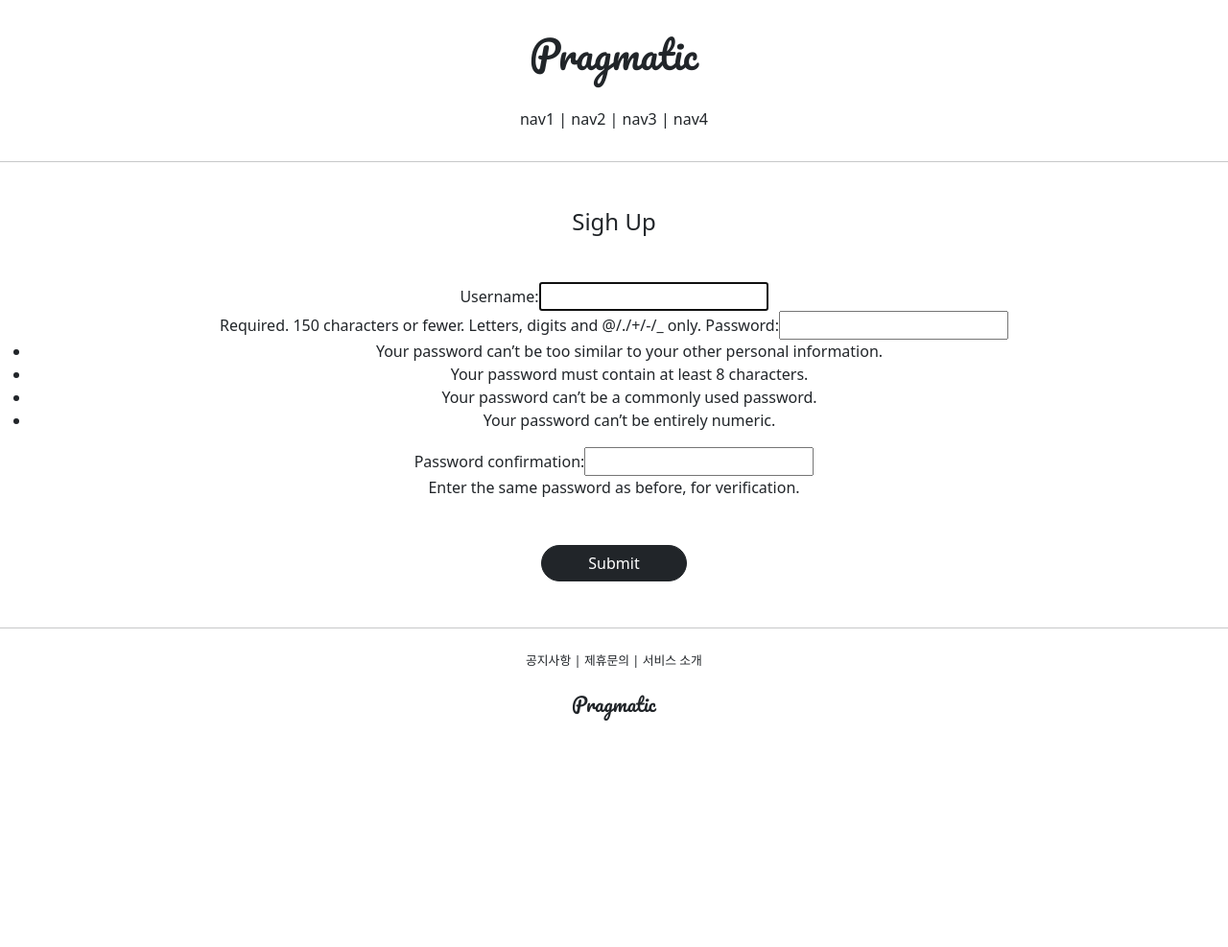
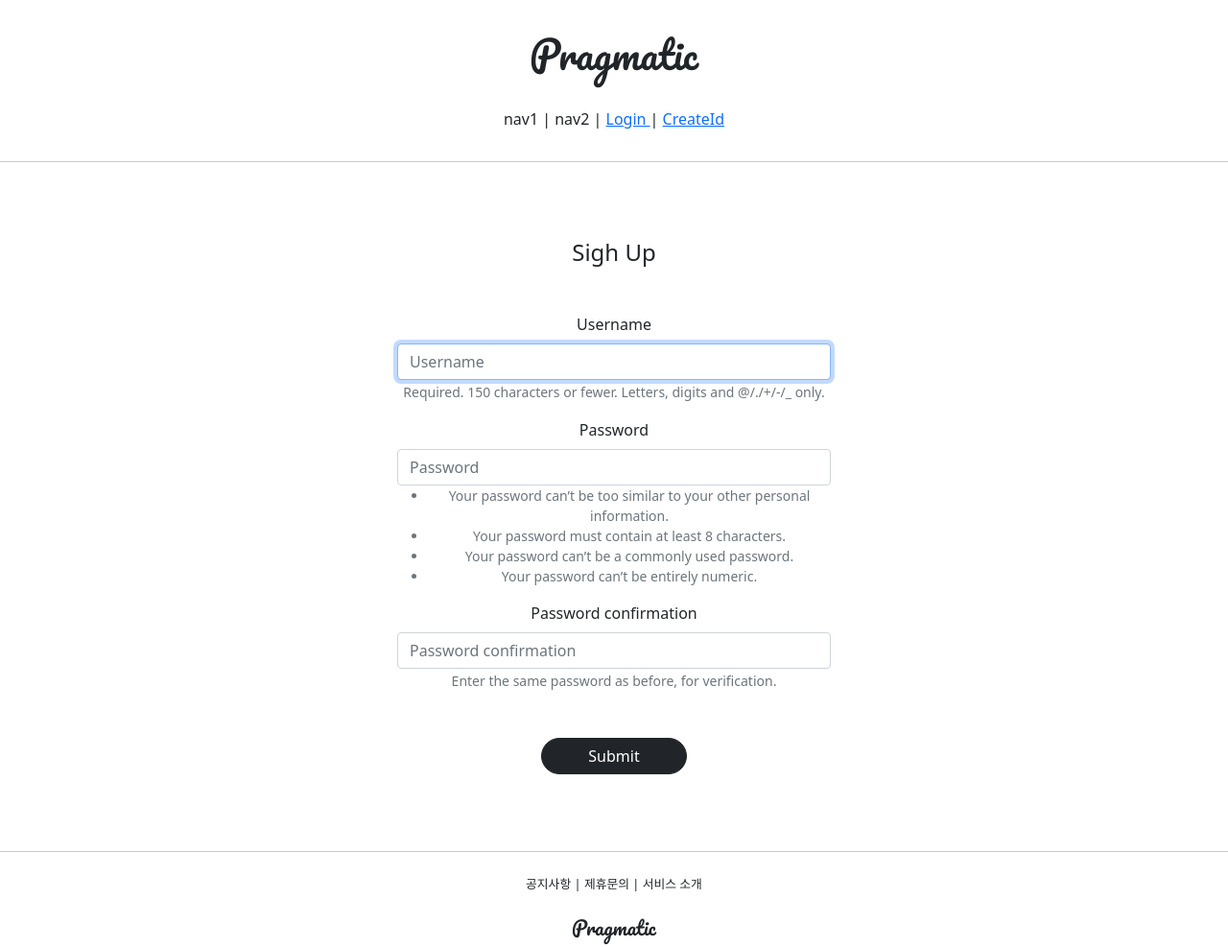
Before and after one commit to codemkim/git_5ban, a Django app: page /account/create/ in a window 1280 px wide. Shown: the whole page at 96% size. Before the commit the page ends 751 px from the top, so only its background shows below. Run offline with Django 3.2, Linux system fonts and the light colour scheme; parts of the project's set-up code (start-up, migrations or seed data) failed here and were passed over; some libraries are stand-ins or nearby versions.

Commit message:
Qddddd 7/15

```diff
--- a/accountapp/templates/accountapp/create.html
+++ b/accountapp/templates/accountapp/create.html
@@ -1,8 +1,10 @@
 {% extends 'base.html' %}
+{% load bootstrap4 %}
+
 
 {% block content %}
 
-    <div class="text-center">
+    <div class="text-center mw-500 m-auto">
         <div class="m-5">
             <h4>Sigh Up</h4>
         </div>
@@ -10,7 +12,7 @@
             <form action="{% url 'accountapp:create' %}" method="post">
 
                 {% csrf_token %}
-                {{ form }}
+                {% bootstrap_form form %}
 
                 <div class="m-5">
                     <input type="submit" class="btn btn-dark rounded-pill px-5">
--- a/accountapp/templates/accountapp/login.html
+++ b/accountapp/templates/accountapp/login.html
@@ -1,8 +1,9 @@
 {% extends 'base.html' %}
+{% load bootstrap4 %}
 
 {% block content %}
 
-    <div class="text-center">
+    <div class="text-center mw-500 m-auto">
         <div class="m-5">
             <h4>Log in</h4>
         </div>
@@ -10,7 +11,7 @@
             <form action="{% url 'accountapp:login' %}" method="post">
 
                 {% csrf_token %}
-                {{ form }}
+                {% bootstrap_form form %}
 
                 <div class="m-5">
                     <input type="submit" class="btn btn-dark rounded-pill px-5">
--- a/static/base.css
+++ b/static/base.css
@@ -15,3 +15,8 @@
 .pragmatic_footer_logo{
     font-family: 'Pacifico', cursive;
 }
+
+.mw-500{
+    max-width: 500px;
+    padding:1rem 1.5rem;
+}
--- a/templates/header.html
+++ b/templates/header.html
@@ -5,8 +5,26 @@
     <div class="pragmatic_header_button">
         <span>nav1</span> |
         <span>nav2</span> |
-        <span>nav3</span> |
-        <span>nav4</span>
+
+        {% if not user.is_authenticated %}
+        <span>
+            <a href="{% url 'accountapp:login' %}">
+                Login
+            </a>
+        </span> |
+        <span>
+            <a href="{% url 'accountapp:create' %}">
+                CreateId
+            </a>
+        </span>
+
+        {% else %}
+        <span>
+            <a href="{% url 'accountapp:logout' %}">
+               Logout
+            </a>
+        </span>
+        {% endif %}
     </div>
 
 </div>
```
Also changed, not shown: djangoClassMy/settings.py (+8 -0 lines).
